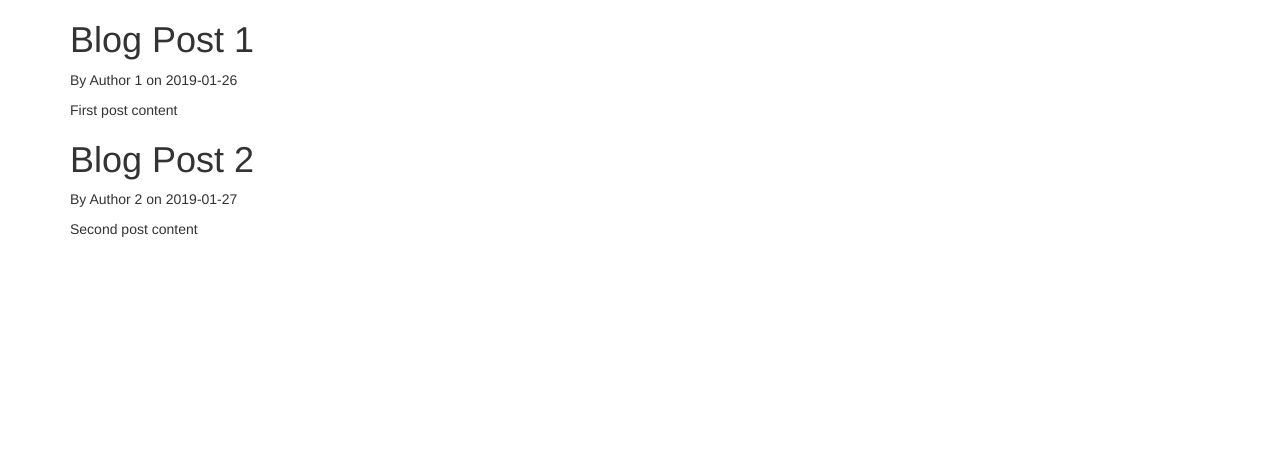
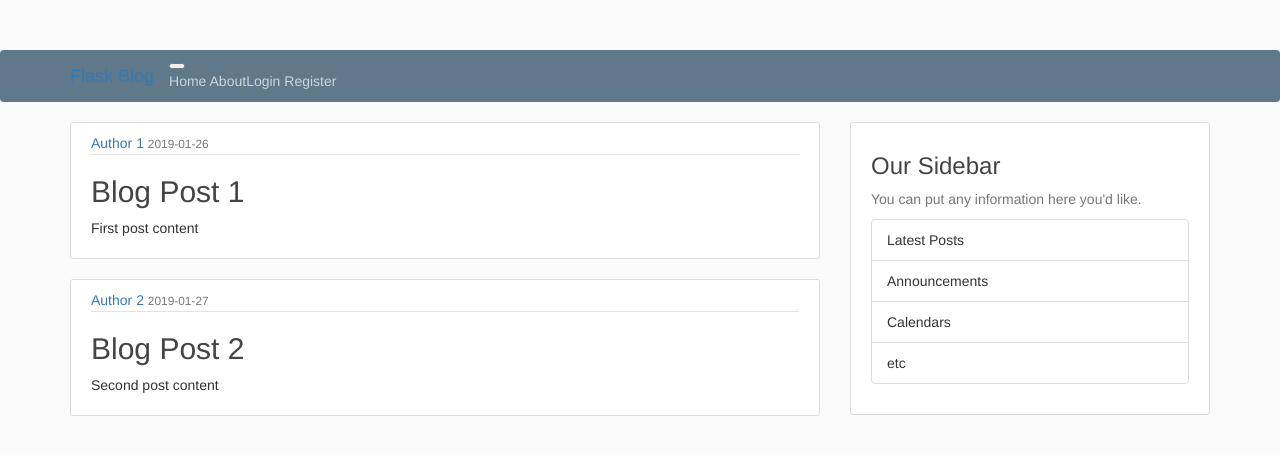
Before and after one commit to kontained/flasktutorial, a Flask app: page / in a window 1280 px wide. Shown: the top 455 px of the page. Run offline with Flask 2, Linux system fonts and the light colour scheme; some libraries are stand-ins or nearby versions.

Commit message:
Broke pieces out of layout.html into different files, created static folder to hold css/js, updated readme.md with link to website running in azure.

```diff
--- /dev/null
+++ b/static/main.css
@@ -0,0 +1,80 @@
+body {
+    background: #fafafa;
+    color: #333333;
+    margin-top: 5rem;
+  }
+
+  h1, h2, h3, h4, h5, h6 {
+    color: #444444;
+  }
+
+  .bg-steel {
+    background-color: #5f788a;
+  }
+
+  .site-header .navbar-nav .nav-link {
+    color: #cbd5db;
+  }
+
+  .site-header .navbar-nav .nav-link:hover {
+    color: #ffffff;
+  }
+
+  .site-header .navbar-nav .nav-link.active {
+    font-weight: 500;
+  }
+
+  .content-section {
+    background: #ffffff;
+    padding: 10px 20px;
+    border: 1px solid #dddddd;
+    border-radius: 3px;
+    margin-bottom: 20px;
+  }
+
+  .article-title {
+    color: #444444;
+  }
+
+  a.article-title:hover {
+    color: #428bca;
+    text-decoration: none;
+  }
+
+  .article-content {
+    white-space: pre-line;
+  }
+
+  .article-img {
+    height: 65px;
+    width: 65px;
+    margin-right: 16px;
+  }
+
+  .article-metadata {
+    padding-bottom: 1px;
+    margin-bottom: 4px;
+    border-bottom: 1px solid #e3e3e3
+  }
+
+  .article-metadata a:hover {
+    color: #333;
+    text-decoration: none;
+  }
+
+  .article-svg {
+    width: 25px;
+    height: 25px;
+    vertical-align: middle;
+  }
+
+  .account-img {
+    height: 125px;
+    width: 125px;
+    margin-right: 20px;
+    margin-bottom: 16px;
+  }
+
+  .account-heading {
+    font-size: 2.5rem;
+  }
--- a/templates/home.html
+++ b/templates/home.html
@@ -1,8 +1,15 @@
 {% extends "layout.html" %}
 {% block content %}
-    {% for post in posts %}
-        <h1>{{ post.title }}</h1>
-        <p>By {{ post.author }} on {{  post.date_posted }}</p>
-        <p>{{ post.content }}</p>
-    {% endfor %}
+{% for post in posts %}
+<article class="media content-section">
+    <div class="media-body">
+        <div class="article-metadata">
+            <a class="mr-2" href="#">{{ post.author }}</a>
+            <small class="text-muted">{{ post.date_posted }}</small>
+        </div>
+        <h2><a class="article-title" href="#">{{ post.title }}</a></h2>
+        <p class="article-content">{{ post.content }}</p>
+    </div>
+</article>
+{% endfor %}
 {% endblock content %}
--- a/templates/layout.html
+++ b/templates/layout.html
@@ -1,27 +1,32 @@
 <!DOCTYPE html>
 <html>
+
 <head>
-        <meta charset="utf-8">
-        <meta http-equiv="X-UA-Compatible" content="IE=edge">
-        <meta name="viewport" content="width=device-width, initial-scale=1">
-        <!-- The above 3 meta tags *must* come first in the head; any other head content must come *after* these tags -->
-        <!-- Bootstrap -->
-        <link rel="stylesheet" href="https://stackpath.bootstrapcdn.com/bootstrap/3.4.0/css/bootstrap.min.css" integrity="sha384-PmY9l28YgO4JwMKbTvgaS7XNZJ30MK9FAZjjzXtlqyZCqBY6X6bXIkM++IkyinN+" crossorigin="anonymous">
+    {% include 'styles.html' %}
     {% if title %}
     <title>Flask Blog - {{ title }}</title>
     {% else %}
     <title>Flask Blog</title>
     {% endif %}
 </head>
+
 <body>
-        <div class='container'>
-            {% block content %}
-            {% endblock %}
+    {% include 'navigation.html' %}
+    <main role="main" class="container">
+        <div class="row">
+            <div class="col-md-8">
+                {% block content %}{% endblock %}
             </div>
+            {% include 'sidebar.html' %}
+        </div>
+    </main>
 
     <!-- jQuery (necessary for Bootstrap's JavaScript plugins) -->
-        <script src="https://code.jquery.com/jquery-1.12.4.min.js" integrity="sha384-nvAa0+6Qg9clwYCGGPpDQLVpLNn0fRaROjHqs13t4Ggj3Ez50XnGQqc/r8MhnRDZ" crossorigin="anonymous"></script>
+    <script src="https://code.jquery.com/jquery-1.12.4.min.js" integrity="sha384-nvAa0+6Qg9clwYCGGPpDQLVpLNn0fRaROjHqs13t4Ggj3Ez50XnGQqc/r8MhnRDZ"
+        crossorigin="anonymous"></script>
     <!-- Include all compiled plugins (below), or include individual files as needed -->
-        <script src="https://stackpath.bootstrapcdn.com/bootstrap/3.4.0/js/bootstrap.min.js" integrity="sha384-vhJnz1OVIdLktyixHY4Uk3OHEwdQqPppqYR8+5mjsauETgLOcEynD9oPHhhz18Nw" crossorigin="anonymous"></script>
+    <script src="https://stackpath.bootstrapcdn.com/bootstrap/3.4.0/js/bootstrap.min.js" integrity="sha384-vhJnz1OVIdLktyixHY4Uk3OHEwdQqPppqYR8+5mjsauETgLOcEynD9oPHhhz18Nw"
+        crossorigin="anonymous"></script>
 </body>
+
 </html>
--- /dev/null
+++ b/templates/navigation.html
@@ -0,0 +1,22 @@
+<header class="site-header">
+    <nav class="navbar navbar-expand-md navbar-dark bg-steel fixed-top">
+        <div class="container">
+            <a class="navbar-brand mr-4" href="/">Flask Blog</a>
+            <button class="navbar-toggler" type="button" data-toggle="collapse" data-target="#navbarToggle"
+                aria-controls="navbarToggle" aria-expanded="false" aria-label="Toggle navigation">
+                <span class="navbar-toggler-icon"></span>
+            </button>
+            <div class="collapse navbar-collapse" id="navbarToggle">
+                <div class="navbar-nav mr-auto">
+                    <a class="nav-item nav-link" href="/">Home</a>
+                    <a class="nav-item nav-link" href="/about">About</a>
+                </div>
+                <!-- Navbar Right Side -->
+                <div class="navbar-nav">
+                    <a class="nav-item nav-link" href="/login">Login</a>
+                    <a class="nav-item nav-link" href="/register">Register</a>
+                </div>
+            </div>
+        </div>
+    </nav>
+</header>
--- /dev/null
+++ b/templates/sidebar.html
@@ -0,0 +1,13 @@
+<div class="col-md-4">
+    <div class="content-section">
+        <h3>Our Sidebar</h3>
+        <p class='text-muted'>You can put any information here you'd like.
+            <ul class="list-group">
+                <li class="list-group-item list-group-item-light">Latest Posts</li>
+                <li class="list-group-item list-group-item-light">Announcements</li>
+                <li class="list-group-item list-group-item-light">Calendars</li>
+                <li class="list-group-item list-group-item-light">etc</li>
+            </ul>
+        </p>
+    </div>
+</div>
--- /dev/null
+++ b/templates/styles.html
@@ -0,0 +1,8 @@
+<meta charset="utf-8">
+<meta http-equiv="X-UA-Compatible" content="IE=edge">
+<meta name="viewport" content="width=device-width, initial-scale=1">
+<!-- The above 3 meta tags *must* come first in the head; any other head content must come *after* these tags -->
+<!-- Bootstrap -->
+<link rel="stylesheet" href="https://stackpath.bootstrapcdn.com/bootstrap/3.4.0/css/bootstrap.min.css" integrity="sha384-PmY9l28YgO4JwMKbTvgaS7XNZJ30MK9FAZjjzXtlqyZCqBY6X6bXIkM++IkyinN+"
+    crossorigin="anonymous">
+<link rel="stylesheet" type="text/css" href="{{ url_for('static', filename='main.css')}}">
```
Also changed, not shown: README.md. Lines whose indentation alone changed are shown as unchanged.
